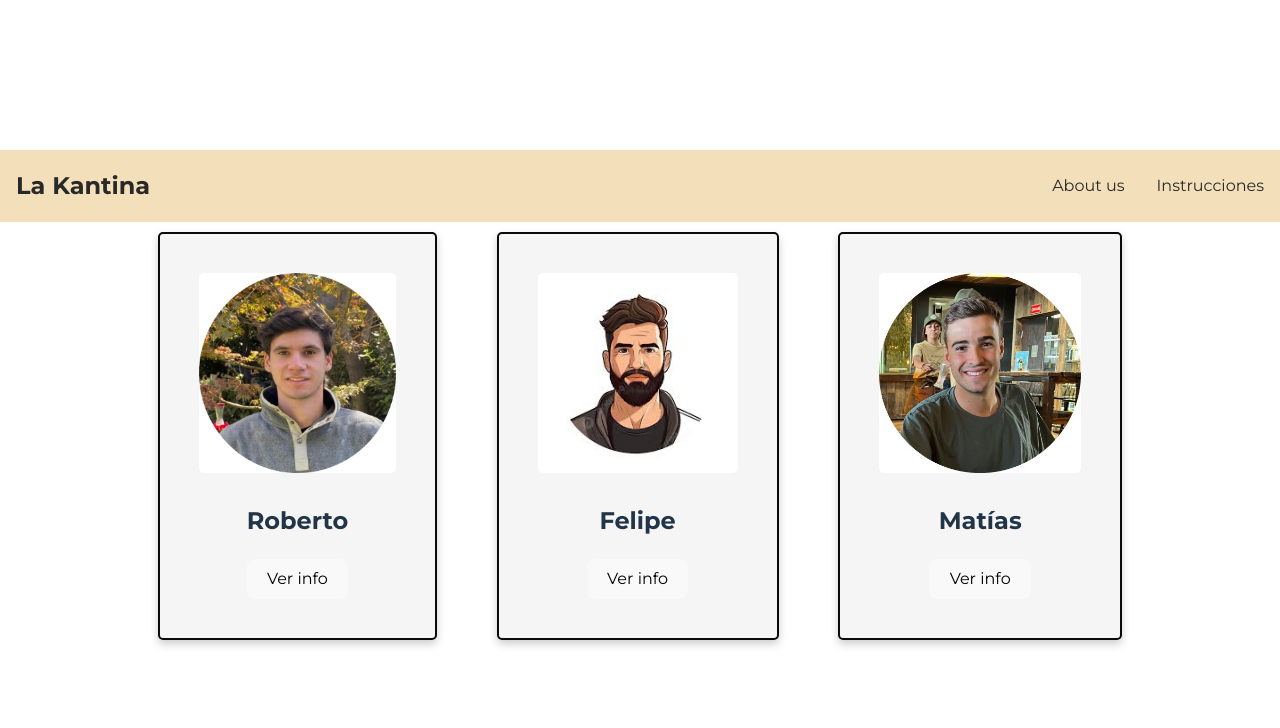
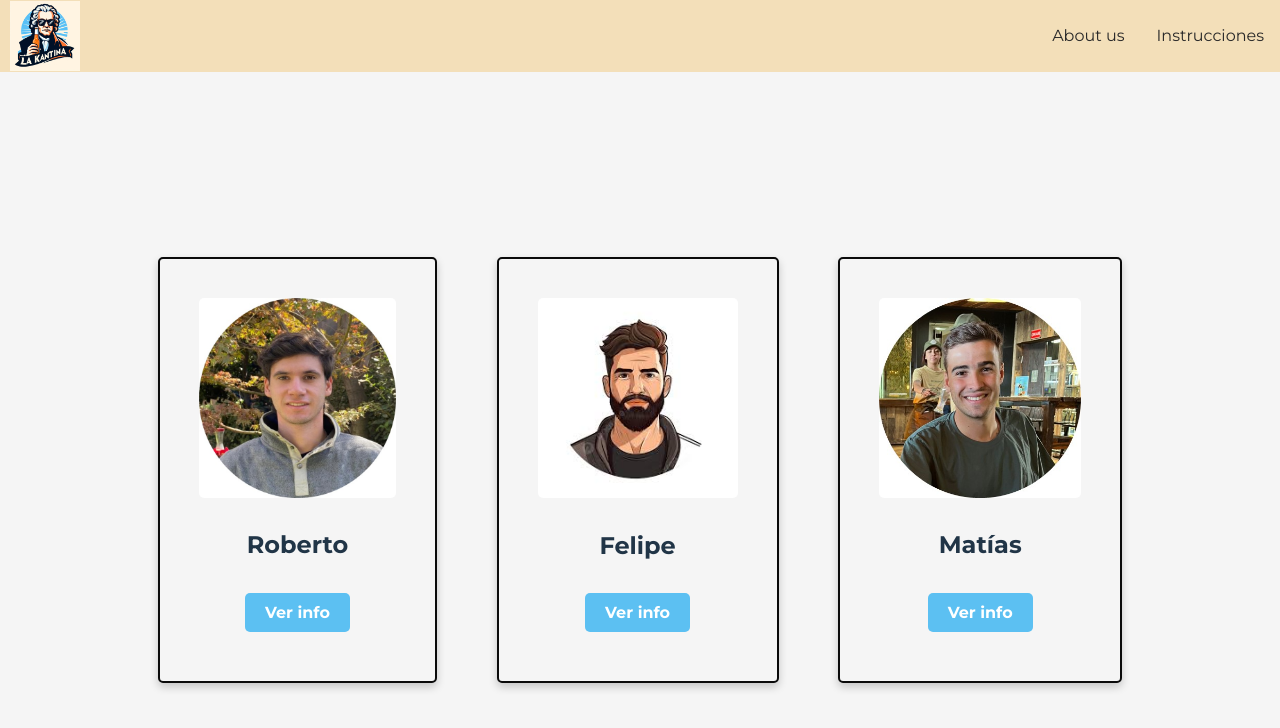
Before and after one commit to IIC2513/Goodteam_frontend, a React (Vite) app: page /board in a window 1280 px wide. Shown: the top 728 px of the page. Built offline with nearby package versions, Linux system fonts and the light colour scheme.

Commit message:
Ajustes navbar y boton about us

```diff
--- a/src/About_us.css
+++ b/src/About_us.css
@@ -10,7 +10,7 @@ body, #root {
 
 .content {
     background-color: #f5f5f5;
-    min-height: 100vh; /* Asegura que cubra al menos toda la altura de la ventana */
+    min-height: 100vh;
     min-width: 100vw;
     display: flex;
     flex-direction: column;
--- /dev/null
+++ b/src/Card_boton.css
@@ -0,0 +1,30 @@
+.button-container {
+    display: flex;
+    justify-content: center;
+    align-items: center;
+    margin: 10px;
+}
+
+.button {
+    padding: 10px 20px;
+    font-size: 16px;
+    font-weight: bold;
+    color: #fff;
+    background-color: #5cc0f2; /* Color base del botón */
+    border: none;
+    border-radius: 5px;
+    cursor: pointer;
+    transition: background-color 0.3s, transform 0.3s;
+}
+
+.button:hover {
+    transform: scale(1.05); /* Efecto de agrandamiento al pasar el cursor */
+}
+
+.button:active {
+    transform: scale(0.95); /* Efecto de reducción al presionar */
+}
+
+.button.show-info {
+    background-color: #5cc0f2; /* Color diferente cuando showImage es true */
+}
--- a/src/Card_boton.jsx
+++ b/src/Card_boton.jsx
@@ -1,7 +1,11 @@
+import React from 'react';
+import './Card_boton.css';
+
 export default function CardButton({onClick, showImage}){
     return(
-        <div>
-            <button onClick={onClick}>
+        <div className='button-container'>
+            <button onClick={onClick}
+            className={`button ${showImage ? 'show-info' : ''}`}>
                 {showImage ? "Ver info" : "Ver foto"}
             </button>
         </div>
--- /dev/null
+++ b/src/Instrucciones.jsx
@@ -0,0 +1,11 @@
+import React from "react";
+
+function Instrucciones() {
+    return (
+        <div>
+            Hola
+        </div>
+    )
+}
+
+export default Instrucciones
--- /dev/null
+++ b/src/Layout.css
@@ -0,0 +1,3 @@
+.content {
+    padding-top: 70px;
+}
--- a/src/Layout.jsx
+++ b/src/Layout.jsx
@@ -1,12 +1,13 @@
 import React from "react";
 import { Outlet } from "react-router-dom";
 import { Navbar } from "./Navbar";
+import './Layout.css';
 
 const Layout = () => {
     return (
         <>
             <Navbar/>
-            <div>
+            <div className="content">
                 <Outlet/>
             </div>
         </>
--- a/src/Navbar.css
+++ b/src/Navbar.css
@@ -1,9 +1,28 @@
+.active {
+    background-color: #f5f5f5;
+}
+
 nav {
     display: flex;
     justify-content: space-between;
     align-items: center;
     background-color: #f3dfb9;
     width: 100%;
+    position: fixed;
+    top: 0;
+    z-index: 1000;
+}
+
+.logo-link {
+    display: flex;
+    align-items: center;
+}
+
+.logo {
+    height: 70px;
+    margin-right: 20px;
+    margin-left: 10px;
+    padding: 0;
 }
 
 nav .title {
--- a/src/Navbar.jsx
+++ b/src/Navbar.jsx
@@ -1,17 +1,18 @@
 import React from "react";
-import { Link } from "react-router-dom";
+import { Link, NavLink} from "react-router-dom";
 import './Navbar.css';
+import logo from './assets/images/logo.jpg';
 
 
 export const Navbar = () => {
     return(
         <nav>
-            <Link to='/' className="title">
-                La Kantina
+            <Link to='/' className="logo-link">
+                <img src={logo} alt="La Kantina Logo" className="logo" />
             </Link>
             <ul>
-                <li><Link to="/about_us">About us</Link></li>
-                <li><Link>Instrucciones</Link></li>
+                <li><NavLink to="/about_us">About us</NavLink></li>
+                <li><NavLink to='/instrucciones'>Instrucciones</NavLink></li>
             </ul>
         </nav>
     );
--- a/src/Routing.jsx
+++ b/src/Routing.jsx
@@ -3,6 +3,7 @@ import About_us from './About_us'
 import App from './App'
 import Board from './Board'
 import Layout from './Layout'
+import Instrucciones from './Instrucciones'
 
 function Routing(){
     return (
@@ -13,6 +14,7 @@ function Routing(){
                     <Route path={'/about_us'} element={<About_us/>}/>
                     <Route index element={<App/>}/>
                     <Route path={'board'} element={<Board/>}/>
+                    <Route path={'/instrucciones'} element={<Instrucciones/>}/>
                 </Route>
             </Routes>
         </BrowserRouter>
```
Also changed, not shown: src/assets/images/logo.jpg (added), 1 other file (tests, documents, lock files or other folders).
